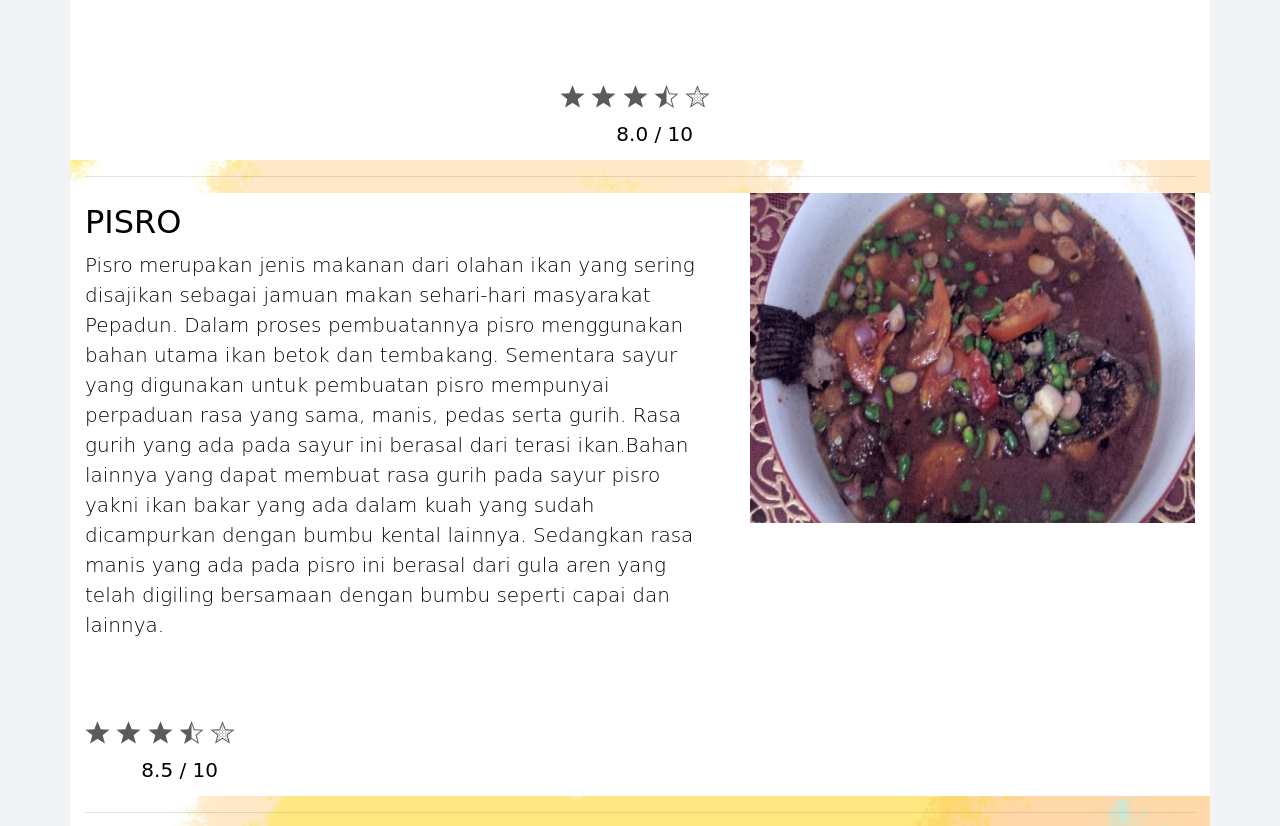
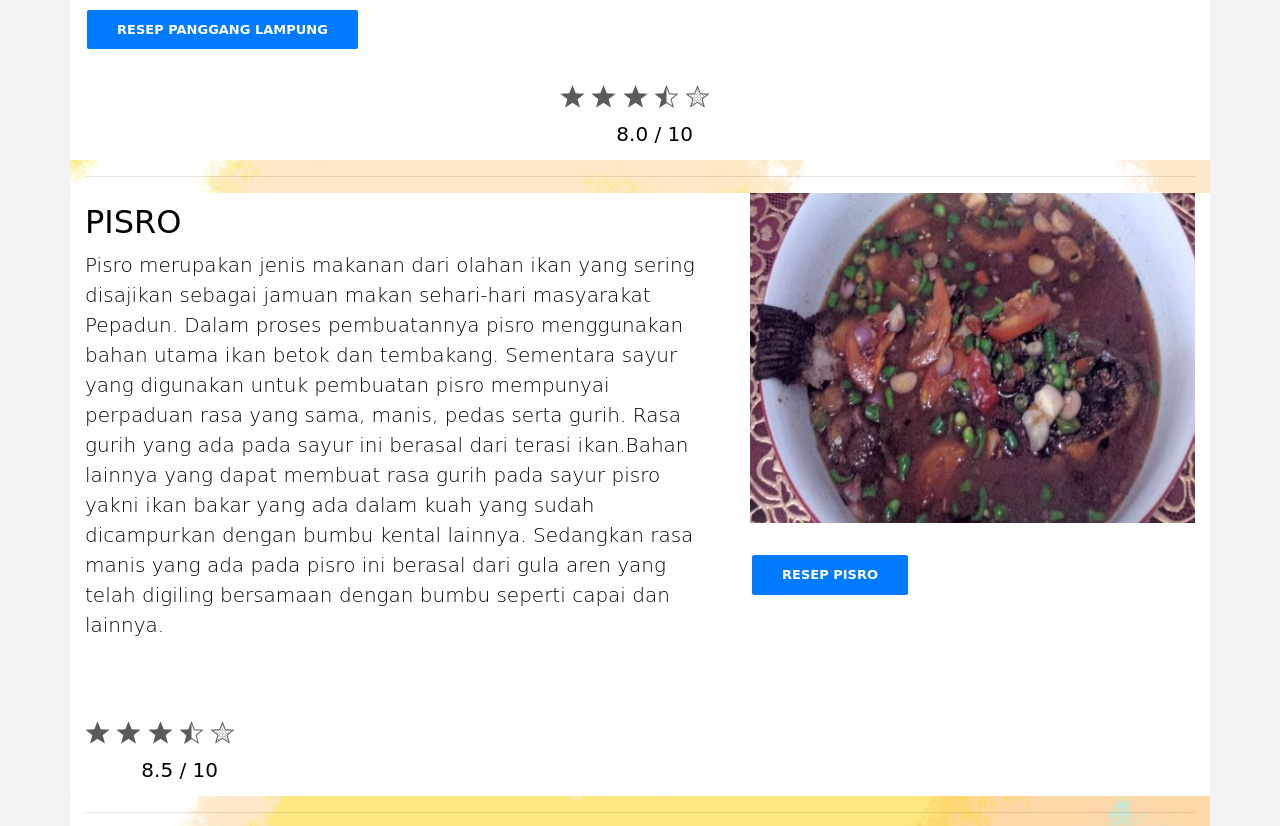
Before and after one commit to alfincahyo/KuyLampung, a CodeIgniter app: page /database/home/culinar in a window 1280 px wide. Shown: the part 4206-5032 px from the top of the page. Run offline with CodeIgniter, Linux system fonts and the light colour scheme; some web fonts are replaced.

Commit message:
Add files via upload

```diff
--- a/application/views/culinar.php
+++ b/application/views/culinar.php
@@ -41,6 +41,9 @@ defined('BASEPATH') OR exit('No direct script access allowed');
 
           <div class="col-md-5">
             <img class="featurette-image img-fluid mx-auto" data-src="holder.js/500x500/auto" alt="500x500" style="width: 500px; height: 450px;" src="<?=base_url()?>assets/img/culinary/seruit.jpg" data-holder-rendered="true">
+            <br>
+            <br>
+            <a href=https://www.kaliandanews.com/2016/01/cara-membuat-sambal-seruit-lampung.html target="_top" class="btn btn-primary" >Resep Seruit</a>
           </div>
         </div>
 
@@ -64,6 +67,9 @@ defined('BASEPATH') OR exit('No direct script access allowed');
           </div>
           <div class="col-md-5 order-md-1">
             <img class="featurette-image img-fluid mx-auto" data-src="holder.js/500x500/auto" alt="500x500" style="width: 500px; height: 330px;" src="<?=base_url()?>assets/img/culinary/tempoyak.jpg" data-holder-rendered="true">
+            <br>
+            <br>
+            <a href=https://resepnusantara.id/resep-tempoyak-makanan-khas-lampung/ target="_top" class="btn btn-primary" >Resep Tempoyak</a>
           </div>
         </div>
 
@@ -86,6 +92,9 @@ defined('BASEPATH') OR exit('No direct script access allowed');
           </div>
           <div class="col-md-5">
             <img class="featurette-image img-fluid mx-auto" data-src="holder.js/500x500/auto" alt="500x500" style="width: 500px; height: 330px;" src="<?=base_url()?>assets/img/culinary/gulaitaboh2.jpg" data-holder-rendered="true">
+            <br>
+            <br>
+            <a href=https://widhiaanugrah.com/resep-gulai-taboh-khas-lampung-yang-nikmat/ target="_top" class="btn btn-primary" >Resep Gulai Taboh</a>
           </div>
         </div>
 
@@ -108,6 +117,9 @@ defined('BASEPATH') OR exit('No direct script access allowed');
           </div>
           <div class="col-md-5 order-md-1">
             <img class="featurette-image img-fluid mx-auto" data-src="holder.js/500x500/auto" alt="500x500" style="width: 500px; height: 330px;" src="<?=base_url()?>assets/img/culinary/engkak2.jpg" data-holder-rendered="true">
+              <br>
+      <br>
+             <a href=https://resepnusantara.id/resep-kue-engkak-khas-lampung/ target="_top" class="btn btn-primary" >Resep Engkak</a>
           </div>
         </div>
 
@@ -129,6 +141,9 @@ defined('BASEPATH') OR exit('No direct script access allowed');
           </div>
           <div class="col-md-5">
             <img class="featurette-image img-fluid mx-auto" data-src="holder.js/500x500/auto" alt="500x500" style="width: 500px; height: 330px;" src="<?=base_url()?>assets/img/culinary/pindang2.jpg" data-holder-rendered="true">
+            <br>
+      <br>
+             <a href=http://kuliner.ilmci.com/resep/2014/30/pindang-patin-khas-lampung.aspx target="_top" class="btn btn-primary" >Resep Pindang</a>
           </div>
         </div>
 
@@ -151,6 +166,9 @@ defined('BASEPATH') OR exit('No direct script access allowed');
           </div>
           <div class="col-md-5 order-md-1">
             <img class="featurette-image img-fluid mx-auto" data-src="holder.js/500x500/auto" alt="500x500" style="width: 500px; height: 330px;" src="<?=base_url()?>assets/img/culinary/ikanpanggang.png" data-holder-rendered="true">
+            <br>
+      <br>
+             <a href=https://www.kreasisasa.com/satu-nusa-satu-sasa/lampung/ikan-bakar-seruit target="_top" class="btn btn-primary" >Resep Panggang Lampung</a>
           </div>
         </div>
 
@@ -172,6 +190,9 @@ defined('BASEPATH') OR exit('No direct script access allowed');
           </div>
           <div class="col-md-5">
             <img class="featurette-image img-fluid mx-auto" data-src="holder.js/500x500/auto" alt="500x500" style="width: 500px; height: 330px;" src="<?=base_url()?>assets/img/culinary/pisro.jpg" data-holder-rendered="true">
+            <br>
+      <br>
+             <a href=https://www.jejamo.com/pisro-masakan-khas-lampung-nan-langka.html target="_top" class="btn btn-primary" >Resep Pisro</a>
           </div>
         </div>
 
@@ -193,6 +214,9 @@ defined('BASEPATH') OR exit('No direct script access allowed');
           </div>
           <div class="col-md-5 order-md-1">
             <img class="featurette-image img-fluid mx-auto" data-src="holder.js/500x500/auto" alt="500x500" style="width: 500px; height: 330px;" src="<?=base_url()?>assets/img/culinary/sambaltempoyakudang.jpg" data-holder-rendered="true">
+             <br>
+        <br>
+             <a href=https://widhiaanugrah.com/resep-tempoyak-udang-yang-lezat/ target="_top" class="btn btn-primary" >Resep Tempoyak Udang</a>
           </div>
         </div>
 
@@ -215,6 +239,9 @@ defined('BASEPATH') OR exit('No direct script access allowed');
           </div>
           <div class="col-md-5">
             <img class="featurette-image img-fluid mx-auto" data-src="holder.js/500x500/auto" alt="500x500" style="width: 500px; height: 380px;" src="<?=base_url()?>assets/img/culinary/sambalasamkembang.jpg" data-holder-rendered="true">
+            <br>
+        <br>
+             <a href=http://kumpulanresepmasakan.info/cari/resep-sambal-asam-kembang-lampung-yen-yen/ target="_top" class="btn btn-primary" >Resep Asam Kembang</a>
           </div>
         </div>
 
@@ -236,6 +263,9 @@ defined('BASEPATH') OR exit('No direct script access allowed');
           </div>
           <div class="col-md-5 order-md-1">
             <img class="featurette-image img-fluid mx-auto" data-src="holder.js/500x500/auto" alt="500x500" style="width: 500px; height: 330px;" src="<?=base_url()?>assets/img/culinary/keripiknangka.jpg" data-holder-rendered="true">
+            <br>
+        <br>
+             <a href=http://membuat.info/tag/cara-membuat-keripik-nangka-khas-lampung/ target="_top" class="btn btn-primary" >Resep keripik nangka </a>
           </div>
         </div>
 
```
